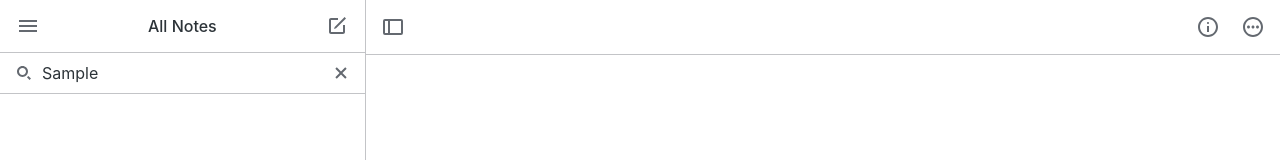
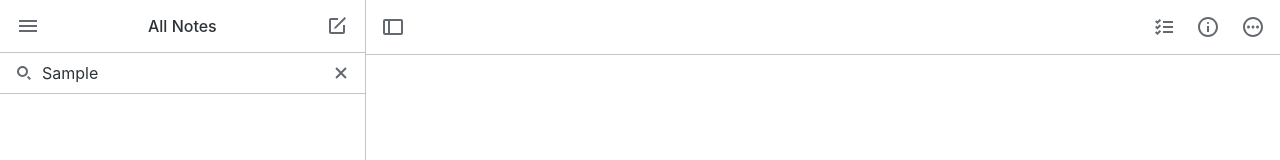
Before and after one commit to anarsafar/simplenote-clone, a React (Create React App) app: page /note in a window 1280 px wide. Both pictures are taken after typing "Sample" into the empty fields and a click on the button "Create your first note". Shown: the top 160 px of the page. Built offline with nearby package versions, Linux system fonts and the light colour scheme.

Commit message:
more tools bug fix

```diff
--- a/src/components/Note.jsx
+++ b/src/components/Note.jsx
@@ -2,7 +2,7 @@ import toggleListIcon from "../images/toggle-icon.svg";
 import moreToolsIcon from "../images/more-tools.svg";
 import openMarkdown from "../images/open-mark.svg";
 import closeMarkDown from "../images/close-mark.svg";
-// import checkboxIcon from "../images/checkbox.svg";
+import checkboxIcon from "../images/checkbox.svg";
 import infoIcon from "../images/info.svg";
 import createNote from "../images/new-note.svg";
 
@@ -116,12 +116,12 @@ const Note = forwardRef(
               }
             />
           )}
-          {/* <img
+          <img
             src={checkboxIcon}
             alt="Checkbox Icon"
             onClick={handleTodo}
             className={noteList.length !== 0 ? "show-element" : ""}
-          /> */}
+          />
           <img
             src={infoIcon}
             alt="Info Icon"
@@ -156,7 +156,7 @@ const Note = forwardRef(
           />
         ) : (
           <svg className="main-logo" width="150" height="150" viewBox="0 0 176 176">
-            <g fill-rule="evenodd" clip-rule="evenodd">
+            <g fillRule="evenodd" clipRule="evenodd">
               <path
                 d="M152.37 87.885c0-34.066-27.182-63.42-59.45-64.854-6.416-.284-12.647 1.432-17.58 5.573-5.002 4.196-8.07 10.09-8.638 16.595C65.43 59.73 78.537 68.618 91.225 72.09c30.69 8.398 48.462 30.086 46.655 56.757 9.057-11.194 14.49-25.442 14.49-40.962zM84.345 97.24c-28.696-7.853-45.817-29.174-43.62-54.317.027-.287.073-.567.102-.852C29.19 53.846 22 70.023 22 87.886c0 34.348 27.955 63.828 60.277 64.933 7.227.248 14.214-1.685 19.766-6.344 5.67-4.757 9.146-11.435 9.79-18.808 1.703-19.463-16.492-27.417-27.488-30.426z"
                 fill="#4895d9"
--- a/src/css/style.css
+++ b/src/css/style.css
@@ -370,6 +370,7 @@ input::placeholder {
   border-radius: 6px;
   padding-block: 13px;
   box-shadow: 0px 0px 5px 0px rgba(0, 0, 0, 0.2);
+  background-color: #fff;
 }
 
 .note-action {
```
